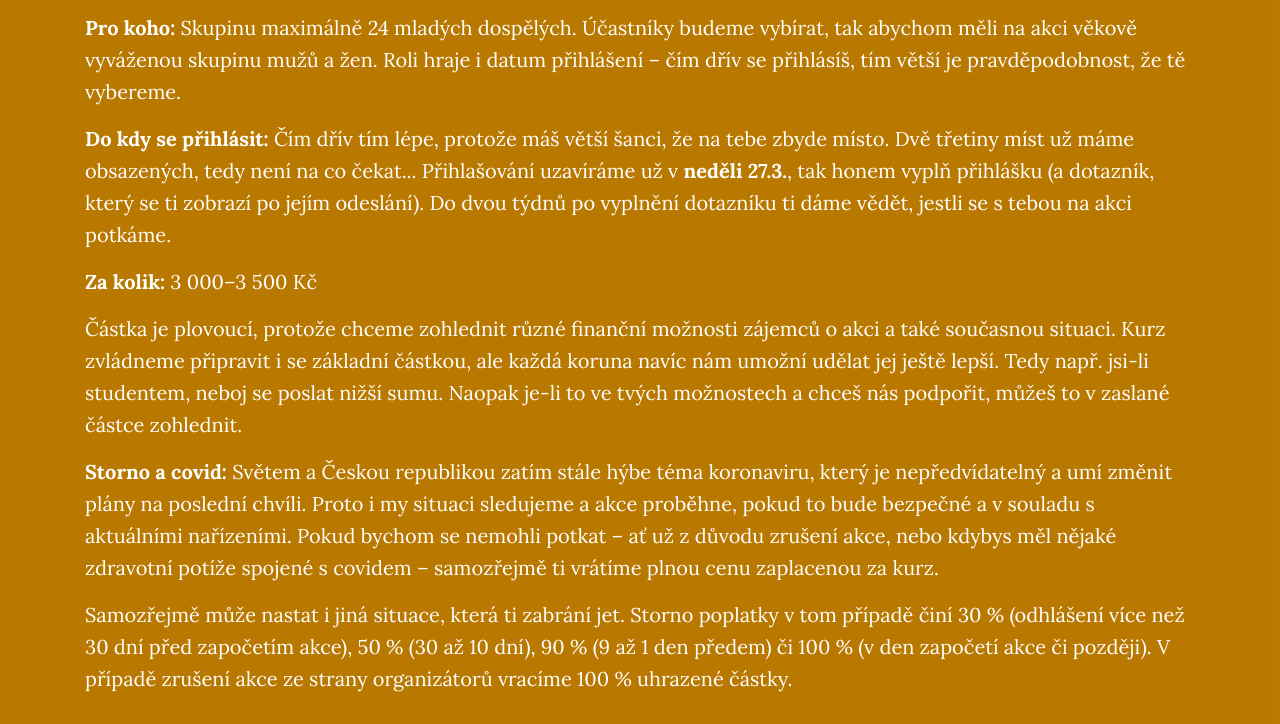
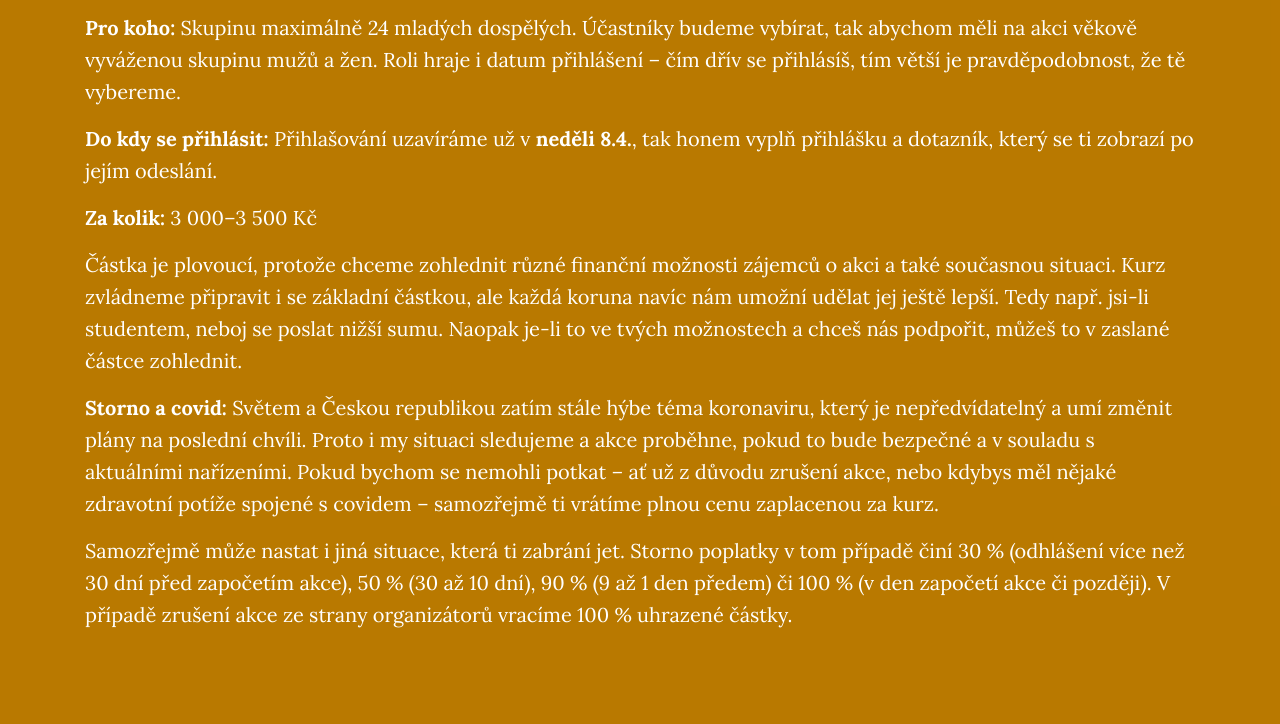
Before and after one commit to InstruktoriBrno/pratelstvi-web, a website: page index.html in a window 1280 px wide. Shown: the part 3051-3775 px from the top of the page. Drawn offline with nearby package versions, Linux system fonts and the light colour scheme; files that its build step writes are made by us from their sources.

Commit message:
Updated deadline

```diff
--- a/index.html
+++ b/index.html
@@ -125,9 +125,8 @@
 
                     <p><b>Pro koho:</b> Skupinu maximálně 24 mladých dospělých. Účastníky budeme vybírat, tak abychom měli na akci věkově vyváženou skupinu mužů a žen. Roli hraje i datum přihlášení – čím dřív se přihlásíš, tím větší je pravděpodobnost, že tě vybereme. </p>
 
-                    <p><b>Do kdy se přihlásit:</b> Čím dřív tím lépe, protože máš větší šanci, že na tebe zbyde místo.
-                        Dvě třetiny míst už máme obsazených, tedy není na co čekat...
-                        Přihlašování uzavíráme už v <b>neděli 27.3.</b>, tak honem vyplň přihlášku (a dotazník, který se ti zobrazí po jejím odeslání). Do dvou týdnů po vyplnění dotazníku ti dáme vědět, jestli se s tebou na akci potkáme.</p>
+                    <p><b>Do kdy se přihlásit:</b>
+                        Přihlašování uzavíráme už v <b>neděli 8.4.</b>, tak honem vyplň přihlášku a dotazník, který se ti zobrazí po jejím odeslání.</p>
 
                     <p><b>Za kolik:</b> 3 000–3 500 Kč</p>
                     <p>Částka je plovoucí, protože chceme zohlednit různé finanční možnosti zájemců o akci a také současnou situaci. Kurz zvládneme připravit i se základní částkou, ale každá koruna navíc nám umožní udělat jej ještě lepší. Tedy např. jsi-li studentem, neboj se poslat nižší sumu. Naopak je-li to ve tvých možnostech a chceš nás podpořit, můžeš to v zaslané částce zohlednit.</p>
```
